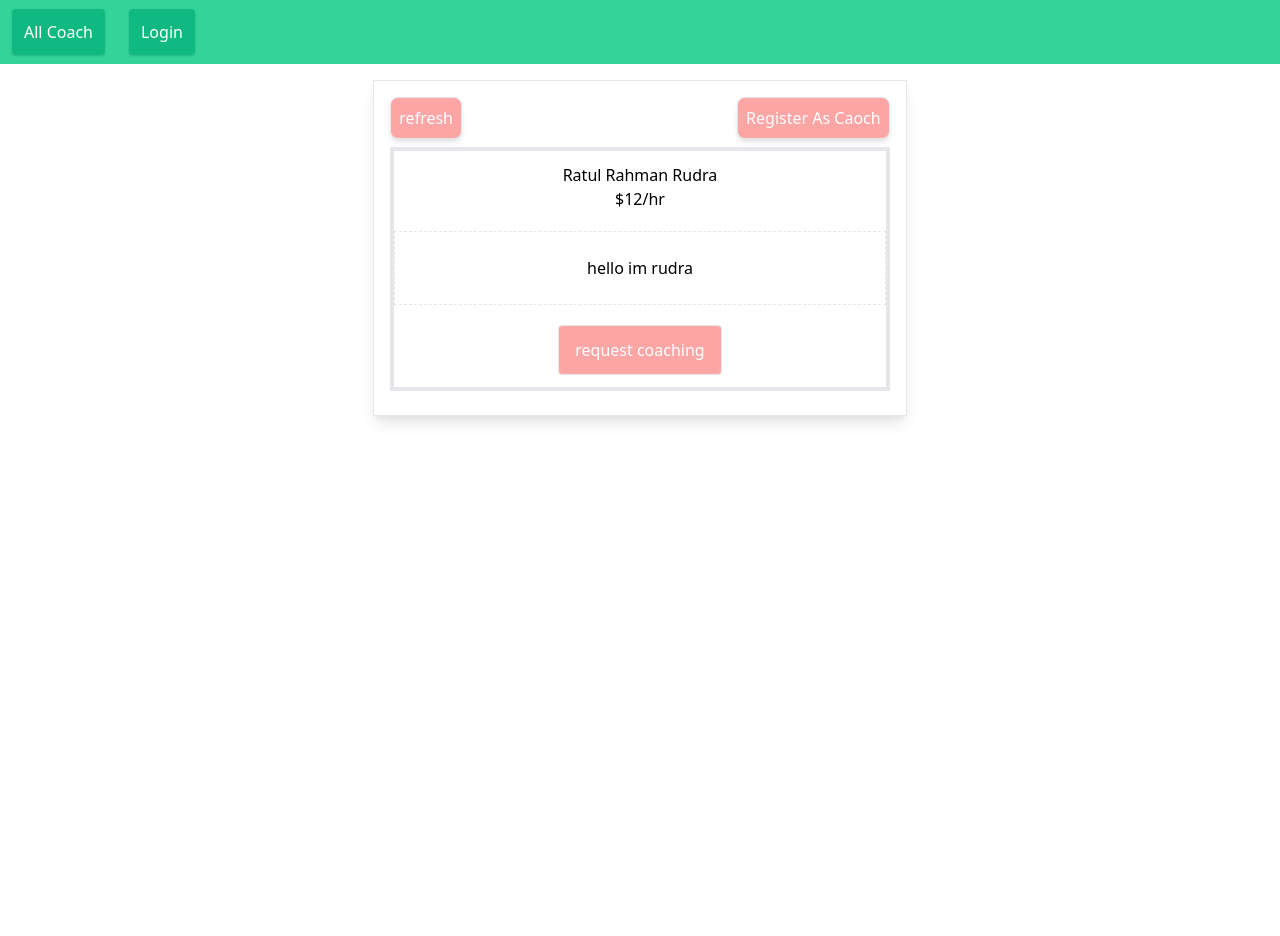
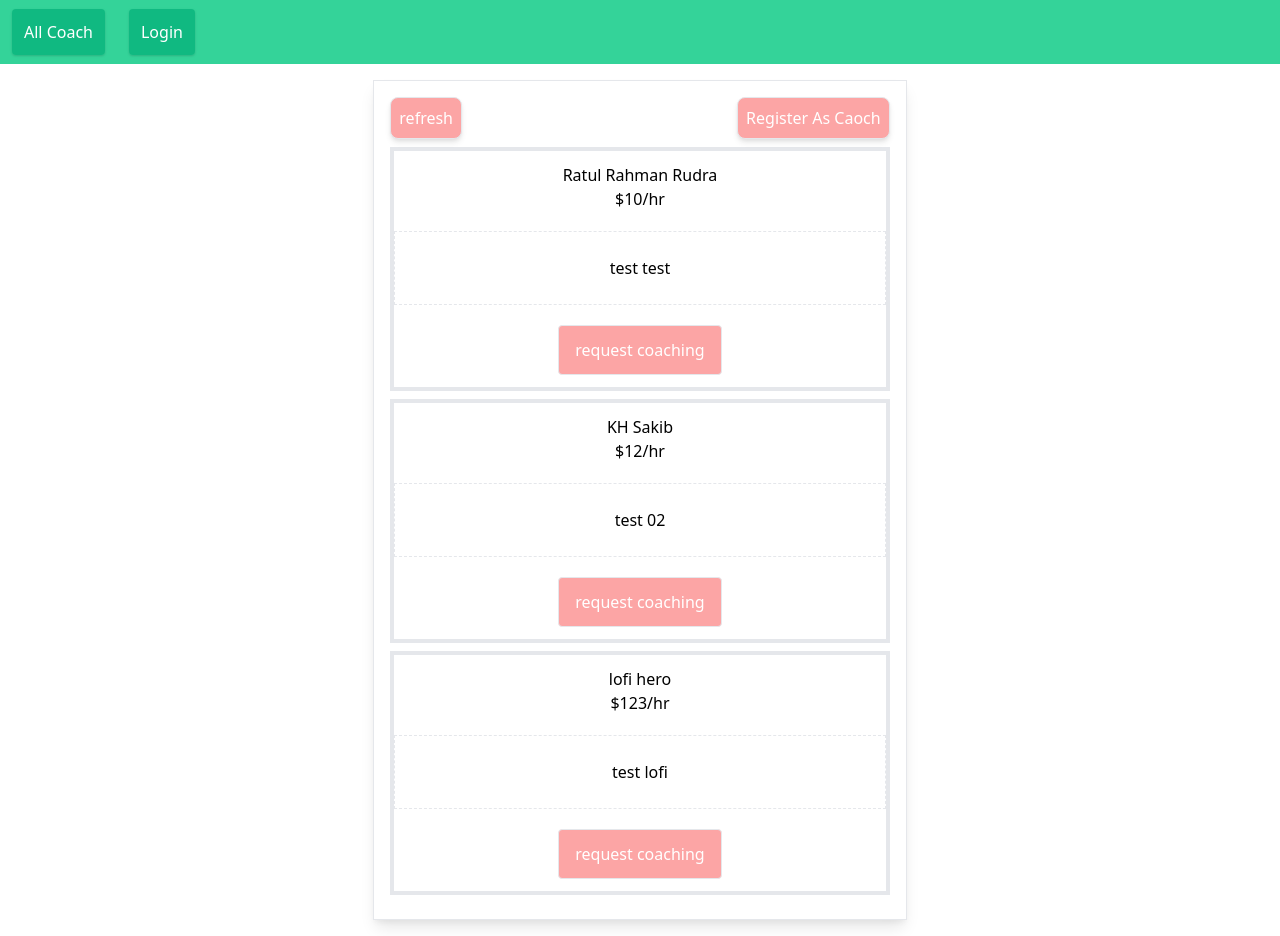
Before and after one commit to raihan-brain/vue_coach, a Vue app: page / in a window 1280 px wide. Before the commit the page ends 800 px from the top, so only its background shows below. Built offline with nearby package versions, Linux system fonts and the light colour scheme; data requests are answered from the project's data file.

Commit message:
register router problem fixed

```diff
--- a/db.json
+++ b/db.json
@@ -1,12 +1,30 @@
 {
   "coach-list": [
     {
-      "id": "rVznf37oeKfP1yxCaOQJfF7hJM33",
+      "id": "Ax6m3FaaaYcfHXrfll1GsjWS4BE2",
       "firstName": "Ratul Rahman",
       "lastName": "Rudra",
-      "email": "",
+      "email": "ratul.rahman.rrr@gmail.com",
+      "rate": 10,
+      "description": "test test",
+      "requests": []
+    },
+    {
+      "id": "ayUK2m04jJQevLHUCtokZffmQRg2",
+      "firstName": "KH",
+      "lastName": "Sakib",
+      "email": "khsakib@gmail.com",
       "rate": 12,
-      "description": "hello im rudra",
+      "description": "test 02",
+      "requests": []
+    },
+    {
+      "id": "eIvGSK5aEUM6xCEBo4Y6dcRESKu2",
+      "firstName": "lofi",
+      "lastName": "hero",
+      "email": "lofiHero@gmail.com",
+      "rate": 123,
+      "description": "test lofi",
       "requests": []
     }
   ]
--- a/src/store/index.ts
+++ b/src/store/index.ts
@@ -43,38 +43,39 @@ export default createStore({
       console.log(payload);
       const newCoach = payload.coach;
       const auth = payload.auth;
-      let success = false;
       newCoach.email = auth.email;
 
       await firebase.auth().createUserWithEmailAndPassword(auth.email, auth.password)
             .then((userCredential) =>{
+              alert('registration success');
               newCoach.id = userCredential.user?.uid;
-              console.log("user = "+userCredential.user?.uid);
-              success = true;
-            } )
+              axios.post(state.baseURL,newCoach);
+              router.push({name: 'CoachList'});
+            })
             .catch((err) =>{
-              console.log(err);
+              alert('registration failed \n' + err);
+              router.push({name: 'Register'});
+              // console.log(err);
             });
 
 
-      if(success)await axios.post(state.baseURL,newCoach);
-      // await axios.put(`http://localhost:3000/coach-list/${newCoach.id}`,newCoach);
-      alert(success ? 'registration success' : 'registration failed');
-      router.push(success ? {name: 'CoachList'} : {name: 'Register'});
+
       state.isLoading = false;
     },
 
     async LOGIN(state, auth){
-      firebase.auth().signInWithEmailAndPassword(auth.email, auth.password)
+      await firebase.auth().signInWithEmailAndPassword(auth.email, auth.password)
         .then((userCredential:any)=>{
           state.loggedIn = true;
           const user = userCredential.user;
           console.log(user);
           router.push({name: 'CoachList'});
+          alert('login successful');
         })
         .catch((err:string) => {
+          alert('login failed\n' + err);
           console.log(`${err}`);
-      });
+        })
     }
 
 
--- a/src/views/coach/CoachList.vue
+++ b/src/views/coach/CoachList.vue
@@ -20,7 +20,7 @@
         </div>
         <!-- loading screen -->
         <div v-if="$store.state.isLoading"><Loading/></div>
-
+        <div v-else-if="!hasCoach"> no coach found</div>
         <div v-else>
           <CoachItem
             v-for="coach in $store.state.coachList"
@@ -30,6 +30,7 @@
         </div>
         <!-- </ul> -->
         <!-- if no coach in list  -->
+
       </Card>
     </section>
 
@@ -54,8 +55,10 @@ import router from '@/router'
 
 export default defineComponent({
   components:{ Card, Loading, CoachItem, },
+  beforeCreate(){
+    store.dispatch('getCoachList');
 
-
+  },
 
   data(){
 
--- a/src/views/coach/Register.vue
+++ b/src/views/coach/Register.vue
@@ -67,6 +67,7 @@ import router from '@/router';
 import store from '@/store';
 
 export default defineComponent({
+
   data() {
     let inputDesign = 'border-2 shadow-md rounded-lg p-2 mx-2 ';
 
@@ -94,7 +95,7 @@ export default defineComponent({
     function createNew(){
       console.log(newCoach);
       store.dispatch('createNewCoach', payload)
-      router.push({name: 'CoachList'})
+      // router.push({name: 'CoachList'})
     }
 
     return{ inputDesign, createNew, payload, auth, newCoach}
```
Lines whose indentation alone changed are shown as unchanged.
